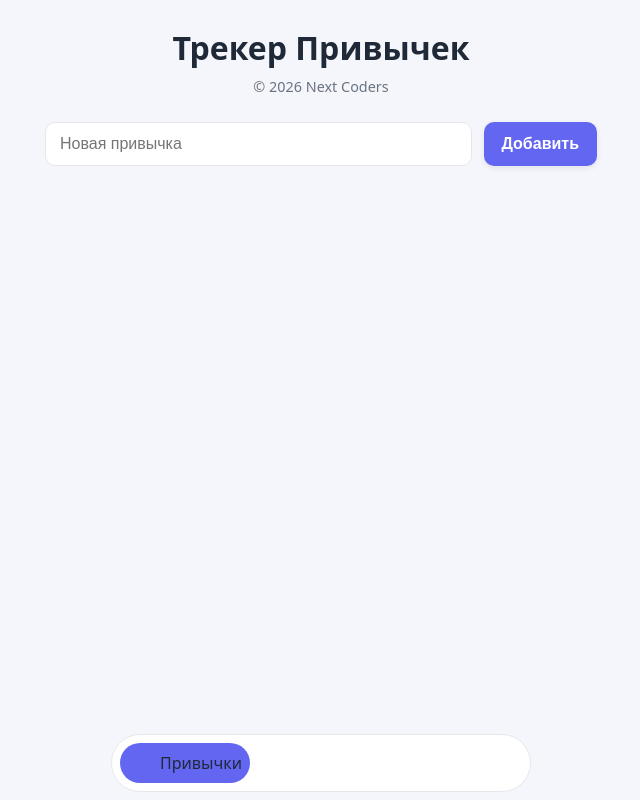
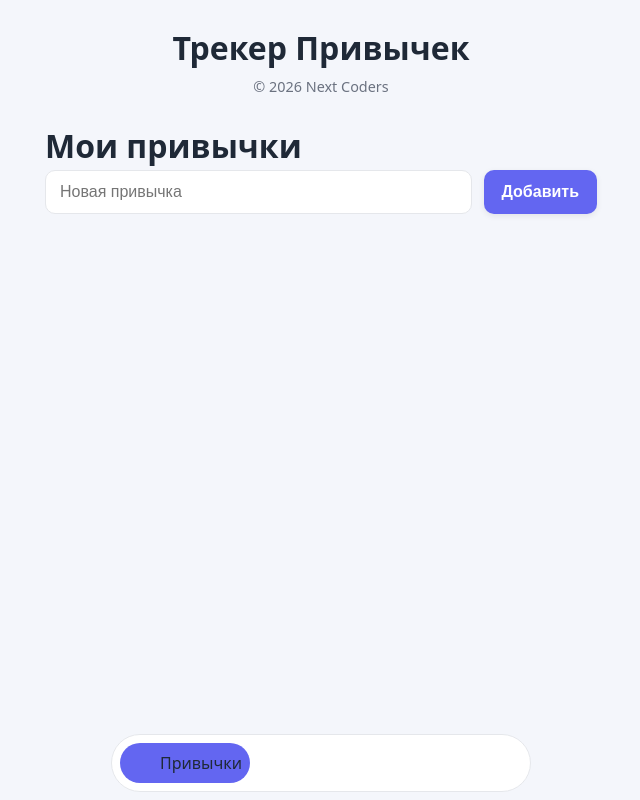
Before and after one commit to nextc0ders/habit-tracker-react, a React (Vite) app in the folder habit-tarcker/: page / in a window 1280 px wide. Shown: the whole page, without its empty margins (319-959 px from the left). Built offline with nearby package versions, Linux system fonts and the light colour scheme; some icons are missing.

Commit message:
chapter 6

```diff
--- a/habit-tarcker/src/App.jsx
+++ b/habit-tarcker/src/App.jsx
@@ -1,88 +1,26 @@
-import Header from './components/Header'
 import { useState, useEffect } from 'react'
 import { Routes, Route } from "react-router-dom";
+
+import MainLayout from './layout/MainLayout'
 import HabitsPage from './pages/HabitsPage';
 import StatsPage from './pages/StatsPage';
 import AboutPage from './pages/AboutPage';
 import SettingsPage from './pages/SettingsPage';
-import Footer from './components/Footer/Footer'
 
 function App() {
 
-	const [habits, setHabits] = useState(() => {
-		const saved = localStorage.getItem('habits')
-		return saved ? JSON.parse(saved) : []
-	})
-
-	const [title, setTitle] = useState('')
-
-	useEffect(() => {
-		localStorage.setItem('habits', JSON.stringify(habits))
-	}, [habits])
-
-	const today = () => new Date().toISOString().slice(0, 10)
-
-	const toggleHabit = (id) => {
-		const date = today()
-
-		setHabits(prev =>
-			prev.map(habit => {
-				if (habit.id !== id) return habit
-
-				const doneToday = habit.completedDates.includes(date)
-
-				return {
-					...habit,
-					completedDates: doneToday
-						? habit.completedDates.filter(d => d !== date)
-						: [...habit.completedDates, date]
-				}
-			})
-		)
-	}
-
-	const handleSubmit = (e) => {
-		e.preventDefault()
-		if(!title.trim()) return
-
-		setHabits([
-			...habits,
-			{
-				id: crypto.randomUUID(),
-				title: title.trim(),
-				completedDates: []
-			}
-		])
-
-		setTitle('')
-	}
-
 	return (
 		<div>
-			<Header />
 
 			<Routes>
-				<Route
-					path="/"
-					element={
-						<HabitsPage
-							habits={habits}
-							title={title}
-							setTitle={setTitle}
-							onToggle={toggleHabit}
-							onSubmit={handleSubmit}
-						/>
-					}
-				/>
-
-				<Route path="/stats" element={<StatsPage habits={habits} />} />
-
-				<Route path="/about" element={<AboutPage />} />
-
-				<Route path="/settings" element={<SettingsPage />} />
+				<Route element={<MainLayout />}>
+					<Route index element={ <HabitsPage /> } />
+					<Route path="stats" element={ <StatsPage/> } />
+					<Route path="about" element={ <AboutPage /> } />
+					<Route path="settings" element={ <SettingsPage /> } />
+				</Route>
 			</Routes>
 
-			<Footer />
 		</div>
 	)
 }
--- a/habit-tarcker/src/components/Header.jsx
+++ b/habit-tarcker/src/components/Header/Header.jsx
@@ -5,7 +5,7 @@ function Header() {
 
 	return (
 		<header>
-			<h1>{title}</h1>
+			<div className='Logo'>{title}</div>
 
 			<p>© {year} {brand}</p>
 		</header>
--- /dev/null
+++ b/habit-tarcker/src/context/HabitsContext.jsx
@@ -0,0 +1,75 @@
+import { createContext, useContext, useEffect, useState } from "react";
+
+const HabitsContext = createContext(null);
+
+export function HabitsProvider({ children }) {
+	const [habits, setHabits] = useState(() => {
+		const saved = localStorage.getItem('habits')
+		return saved ? JSON.parse(saved) : []
+	})
+
+	const [title, setTitle] = useState('')
+
+	useEffect(() => {
+		localStorage.setItem('habits', JSON.stringify(habits))
+	}, [habits])
+
+	const today = () => new Date().toISOString().slice(0, 10)
+
+	const toggleHabit = (id) => {
+		const date = today()
+
+		setHabits(prev =>
+			prev.map(habit => {
+				if (habit.id !== id) return habit
+
+				const doneToday = habit.completedDates.includes(date)
+
+				return {
+					...habit,
+					completedDates: doneToday
+						? habit.completedDates.filter(d => d !== date)
+						: [...habit.completedDates, date]
+				}
+			})
+		)
+	}
+
+	const addHabit = () => {
+		if(!title.trim()) return
+
+		setHabits([
+			...habits,
+			{
+				id: crypto.randomUUID(),
+				title: title.trim(),
+				completedDates: []
+			}
+		])
+
+		setTitle('')
+	}
+
+	return (
+		<HabitsContext.Provider
+			value={{
+				habits,
+				title,
+				setTitle,
+				toggleHabit,
+				addHabit,
+			}}
+		>
+			{children}
+		</HabitsContext.Provider>
+	)
+}
+
+export function useHabits() {
+	const context = useContext(HabitsContext)
+	if(!context) {
+		throw new Error('useHabits необходимо использовать внутри HabitsProvider')
+	}
+
+	return context
+}
--- a/habit-tarcker/src/index.css
+++ b/habit-tarcker/src/index.css
@@ -59,7 +59,7 @@ header {
 	margin-bottom: 24px;
 }
 
-header h1 {
+header .Logo {
 	font-size: 2rem;
 	font-weight: 700;
 }
--- /dev/null
+++ b/habit-tarcker/src/layout/MainLayout.jsx
@@ -0,0 +1,18 @@
+import { Outlet } from 'react-router-dom'
+import Header from '../components/Header/Header'
+import Footer from '../components/Footer/Footer'
+
+
+function MainLayout() {
+	return (
+		<>
+			<Header />
+			<main>
+				<Outlet />
+			</main>
+			<Footer />
+		</>
+	)
+}
+
+export default MainLayout
--- a/habit-tarcker/src/main.jsx
+++ b/habit-tarcker/src/main.jsx
@@ -4,13 +4,16 @@ import { BrowserRouter } from 'react-router-dom'
 import './index.css'
 import 'boxicons'
 import { ThemeProvider } from './context/ThemeContext'
+import { HabitsProvider } from './context/HabitsContext.jsx'
 import App from './App.jsx'
 
 createRoot(document.getElementById('root')).render(
 	<StrictMode>
 		<BrowserRouter>
 			<ThemeProvider>
-				<App />
+				<HabitsProvider>
+					<App />
+				</HabitsProvider>
 			</ThemeProvider>
 		</BrowserRouter>
 	</StrictMode>,
--- a/habit-tarcker/src/pages/AboutPage.jsx
+++ b/habit-tarcker/src/pages/AboutPage.jsx
@@ -1,9 +1,9 @@
 function AboutPage() {
 	return (
-		<div>
-			<h2>О проекте</h2>
+		<section>
+			<h1>О проекте</h1>
 			<p>Учебный Habit Tracker на React</p>
-		</div>
+		</section>
 	)
 }
 
--- a/habit-tarcker/src/pages/HabitsPage.jsx
+++ b/habit-tarcker/src/pages/HabitsPage.jsx
@@ -1,9 +1,23 @@
 import HabitList from '../components/HabitList'
+import { useHabits } from '../context/HabitsContext'
 
-function HabitsPage({ habits, title, setTitle, onToggle, onSubmit }) {
+function HabitsPage() {
+
+	const {
+		habits,
+		title,
+		setTitle,
+		toggleHabit,
+		addHabit
+	} = useHabits()
+
 	return (
-		<div>
-			<form onSubmit={onSubmit}>
+		<>
+			<h1>Мои привычки</h1>
+			<form onSubmit={(e) => {
+				e.preventDefault()
+				addHabit()
+			}}>
 				<input
 					type="text"
 					value={title}
@@ -13,8 +27,19 @@ function HabitsPage({ habits, title, setTitle, onToggle, onSubmit }) {
 				<button type="submit">Добавить</button>
 			</form>
 
-			<HabitList habits={habits} onToggle={onToggle} />
-		</div>
+			{habits.map(habit => (
+				<div key={habit.id}>
+					<input
+						type='checkbox'
+						checked={habit.completedDates.includes(
+							new Date().toISOString().slice(0, 10)
+						)}
+						onChange={() => toggleHabit(habit.id)}
+					/>
+					{habit.title}
+				</div>
+			))}
+		</>
 	)
 }
 
--- a/habit-tarcker/src/pages/SettingsPage.jsx
+++ b/habit-tarcker/src/pages/SettingsPage.jsx
@@ -1,13 +1,14 @@
 import ThemeFloatingToggle from '../components/ThemeFloatingToggle'
+
 
 
 function SettingsPage() {
 	return (
-		<div>
-			<h2>Настройки</h2>
+		<section>
+			<h1>Настройки</h1>
 			<p>Скоро будут настройки ⚙️</p>
 			<ThemeFloatingToggle />
-		</div>
+		</section>
 	)
 }
 
--- a/habit-tarcker/src/pages/StatsPage.jsx
+++ b/habit-tarcker/src/pages/StatsPage.jsx
@@ -1,9 +1,21 @@
+import { useHabits } from '../context/HabitsContext'
+
 function StatsPage() {
+	const { habits } = useHabits()
+
+	const total = habits.length
+	const completedToday = habits.filter(habit =>
+		habit.completedDates.includes(
+			new Date().toISOString().slice(0, 10)
+		)
+	).length
+
 	return (
-		<div>
-			<h2>Статистика</h2>
-			<p>Скоро будет график 📊</p>
-		</div>
+		<section>
+			<h1>Статистика</h1>
+			<p>Всего привычек: {total}</p>
+			<p>Выполнено сегодня: {completedToday}</p>
+		</section>
 	)
 }
 
```
